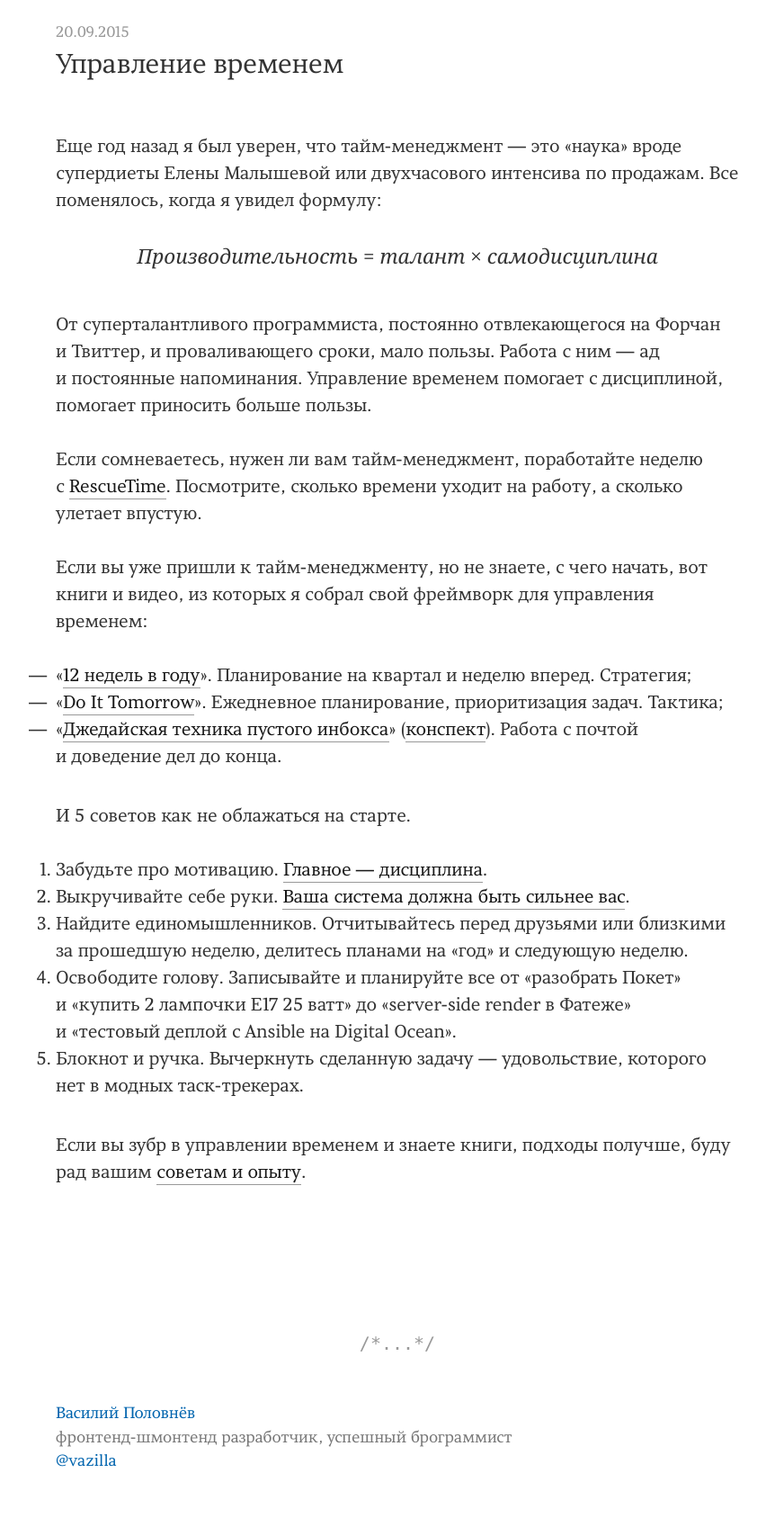
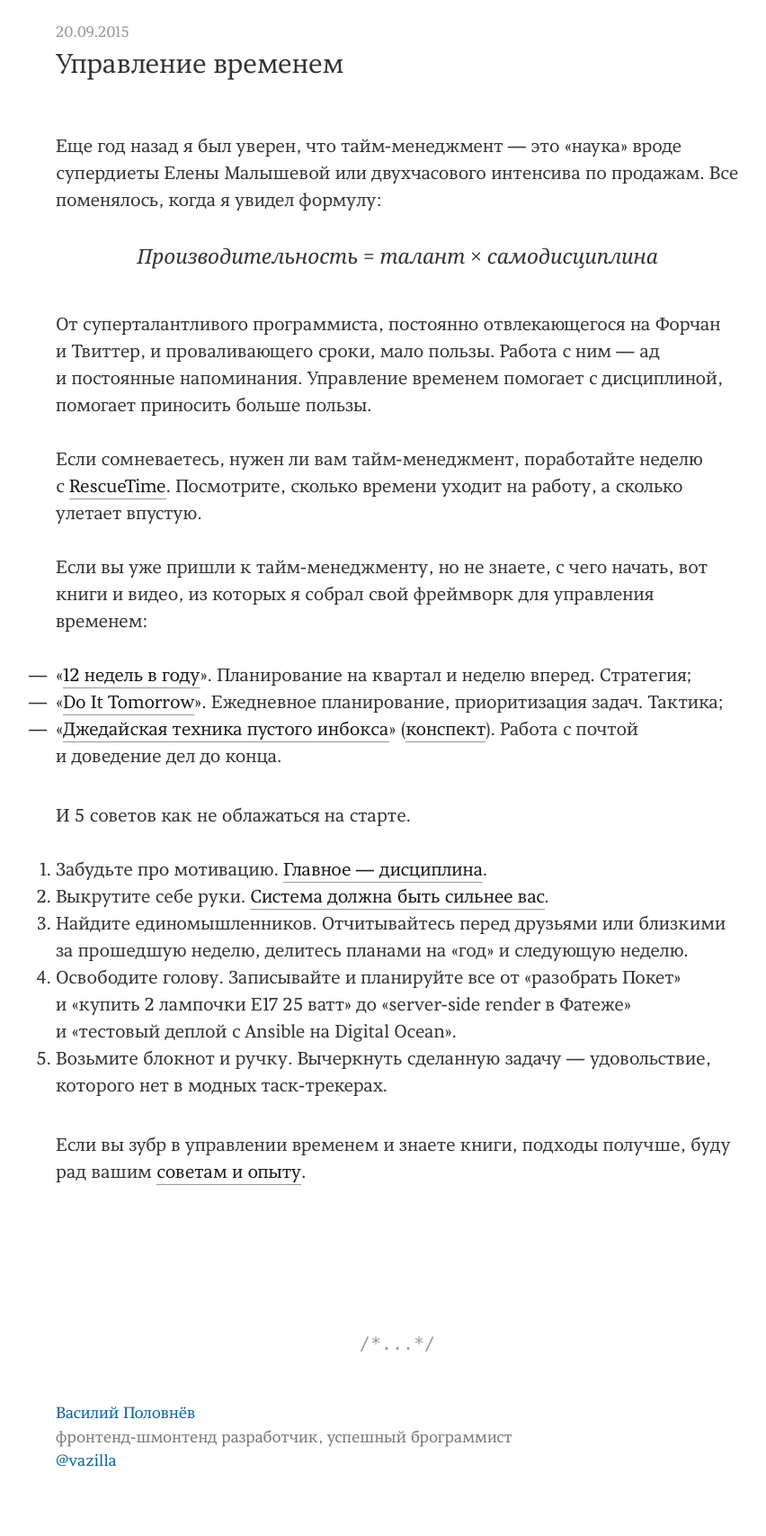
Before and after one commit to vast/vast.github.io, a Jekyll site: the page built from _posts/2015-09-20-time-management.md, in a window 1280 px wide. Shown: the whole page at 90% size, without its empty margins (198-1050 px from the left). Built offline with Jekyll 4.4.1, drawn with Linux system fonts in a browser that asks for light colours; Markdown is read by kramdown in place of the engine named in the settings.

Commit message:
polish advices on time management

```diff
--- a/_posts/2015-09-20-time-management.md
+++ b/_posts/2015-09-20-time-management.md
@@ -22,9 +22,9 @@ layout: default
 И 5 советов как не облажаться на старте.
 
 1. Забудьте про мотивацию. [Главное — дисциплина](http://www.wisdomination.com/screw-motivation-what-you-need-is-discipline/).
-2. Выкручивайте себе руки. [Ваша система должна быть сильнее вас](http://sergeykorol.ru/blog/exoskeleton/).
+2. Выкрутите себе руки. [Система должна быть сильнее вас](http://sergeykorol.ru/blog/exoskeleton/).
 3. Найдите единомышленников. Отчитывайтесь перед друзьями или близкими за прошедшую неделю, делитесь планами на «год» и следующую неделю.
 4. Освободите голову. Записывайте и планируйте все от «разобрать Покет» и «купить 2 лампочки E17 25 ватт» до «server-side render в Фатеже» и «тестовый деплой с Ansible на Digital Ocean».
-5. Блокнот и ручка. Вычеркнуть сделанную задачу — удовольствие, которого нет в модных таск-трекерах.
+5. Возьмите блокнот и ручку. Вычеркнуть сделанную задачу — удовольствие, которого нет в модных таск-трекерах.
 
 Если вы зубр в управлении временем и знаете книги, подходы получше, буду рад вашим [советам и опыту](https://twitter.com/vazilla).
```
